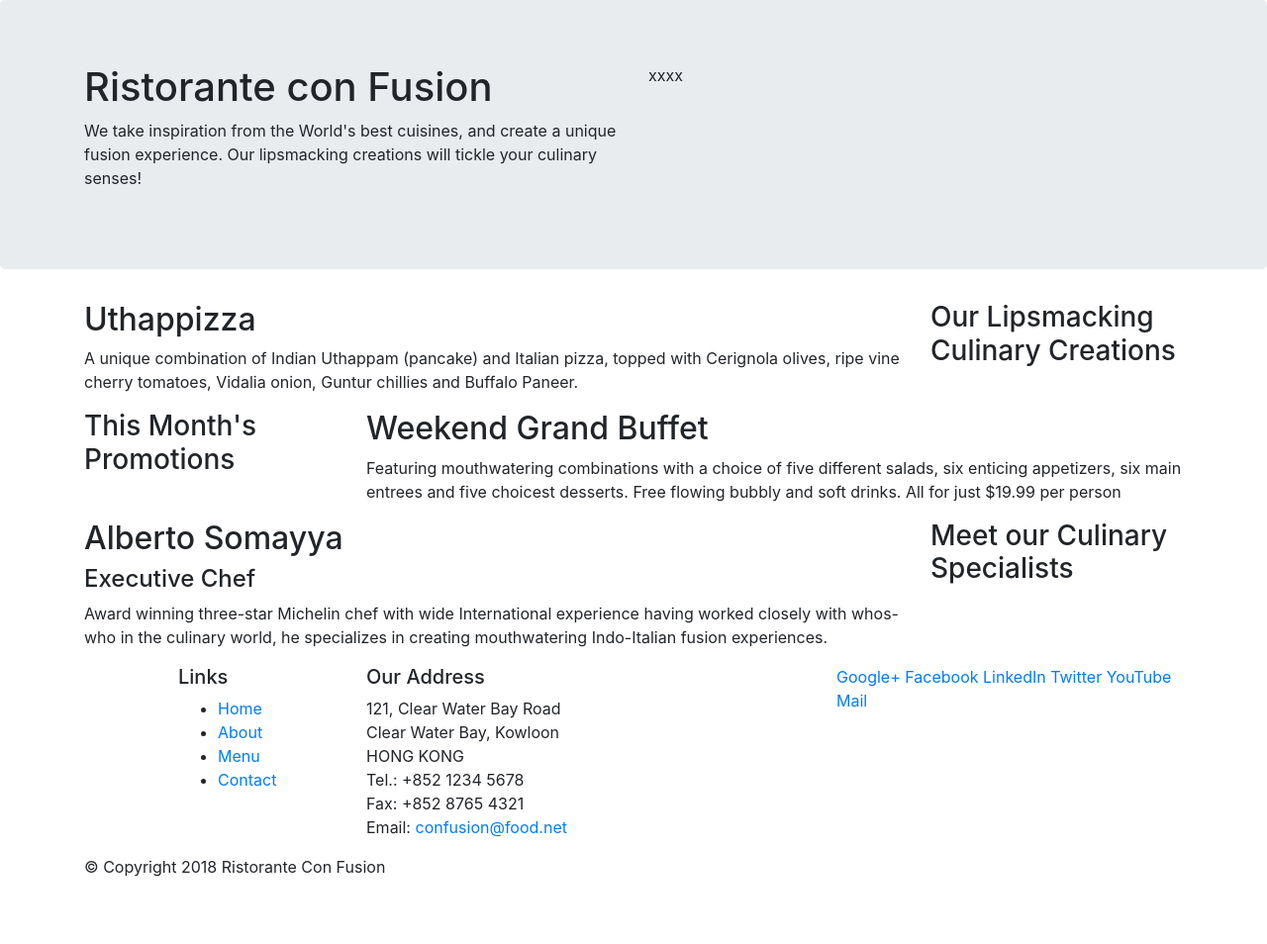
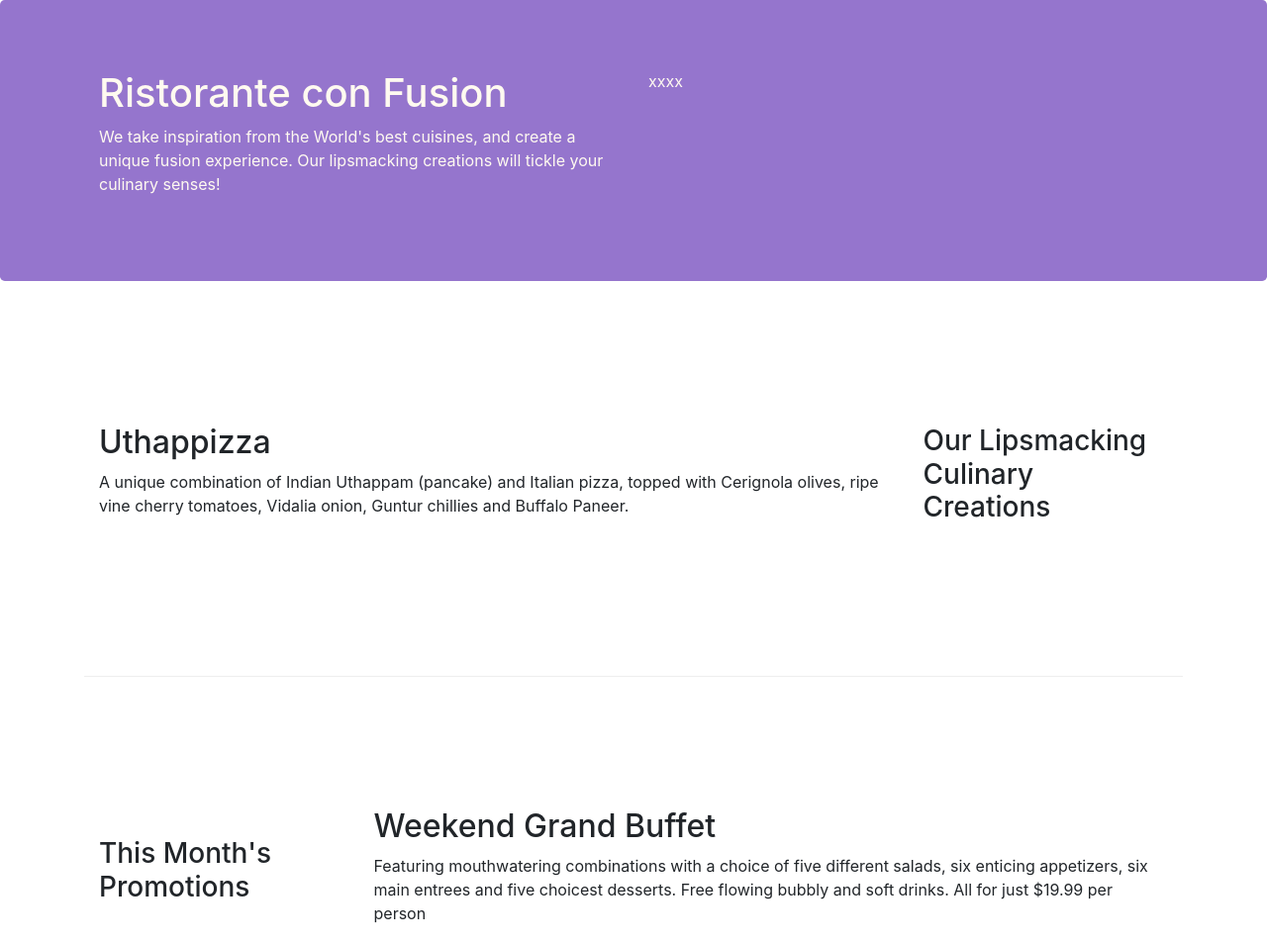
Before and after one commit to PwtanSG/confusionbs4, a website: page index.html in a window 1280 px wide. Shown: the top 954 px of the page at 99% size. Before the commit the page ends 904 px from the top, so only its background shows below. Drawn offline with nearby package versions, Linux system fonts and the light colour scheme.

Commit message:
wk1 ex2-bs4

```diff
--- /dev/null
+++ b/css/styles.css
@@ -0,0 +1,30 @@
+.row-header{
+    margin: 0px auto;
+    padding: 0px auto;
+}
+
+.row-content{
+    margin: 0 auto;
+    padding: 50px 0px 50px 0px;
+    border-bottom: 1px ridge;
+    min-height: 400px;
+}
+
+.footer{
+    background-color: #D1C4E9;
+    margin: 0 auto;
+    padding: 20px 0px 20px 0px;
+}
+
+.jumbotron{
+    padding: 70px 30px 70px 30px;
+    margin: 0px auto;
+    background: #9575CD;
+    color: floralwhite;
+}
+
+.address {
+    font-size: 80%;
+    margin: 0px;
+    color: #0f0f0f;
+}
--- a/index.html
+++ b/index.html
@@ -10,6 +10,7 @@
 
     <!-- Bootstrap CSS -->
     <link rel="stylesheet" href="node_modules/bootstrap/dist/css/bootstrap.min.css">
+    <link rel="stylesheet" href="css/styles.css">
     <title>Ristorante Con Fusion</title>
 </head>
 
@@ -17,7 +18,7 @@
 
     <header class="jumbotron">
         <div class="container">
-            <div class="row">
+            <div class="row row-header">
                 <div class="col-12 col-sm-6">
                     <!--when xs screen occupy 12 col, when sm to xl occupy 6 col-->
                     <h1>Ristorante con Fusion</h1>
@@ -32,7 +33,7 @@
     </header>
 
     <div class="container">
-        <div class="row">
+        <div class="row row-content align-items-center">
             <div class="col-12 col-sm-4 order-sm-last col-md-3">
                 <h3>Our Lipsmacking Culinary Creations</h3>
             </div>
@@ -43,7 +44,7 @@
         </div>
 
 
-        <div class="row">
+        <div class="row row-content align-items-center">
             <div class="col-12 col-sm-4 col-md-3">
                 <h3>This Month's Promotions</h3>
             </div>
@@ -53,7 +54,7 @@
             </div>
         </div>
 
-        <div class="row">
+        <div class="row row-content align-items-center">
             <div class="col-12 col-sm-4 order-sm-last col-md-3">
                 <h3>Meet our Culinary Specialists</h3>
             </div>
@@ -65,12 +66,13 @@
         </div>
     </div>
 
-    <footer>
+    <footer class="footer">
         <div class="container">
             <div class = "row">
                 <div class="col-4 offset-1 col-sm-2">
                     <h5>Links</h5>
-                    <ul>
+                    <!--remove the bullet-->
+                    <ul class="list-unstyled">
                         <li><a href="#">Home</a></li>
                         <li><a href="#">About</a></li>
                         <li><a href="#">Menu</a></li>
@@ -88,8 +90,8 @@
 		              Email: <a href="mailto:confusion@food.net">confusion@food.net</a>
 		           </address>
                 </div>
-                <div class="col-12 col-sm-4">
-                    <div>
+                <div class="col-12 col-sm-4 align-self-center">
+                    <div class="text-center">
                         <a href="http://google.com/+">Google+</a>
                         <a href="http://www.facebook.com/profile.php?id=">Facebook</a>
                         <a href="http://www.linkedin.com/in/">LinkedIn</a>
@@ -99,7 +101,7 @@
                     </div>
                 </div>
            </div>
-           <div class="row">
+           <div class="row justify-content-center">
                 <div class="col-auto">
                     <p>© Copyright 2018 Ristorante Con Fusion</p>
                 </div>
```
